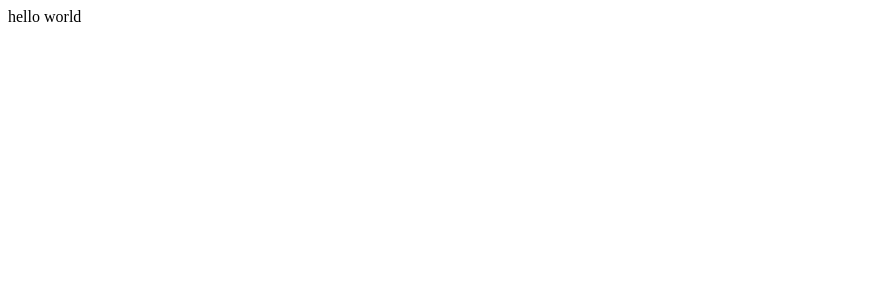
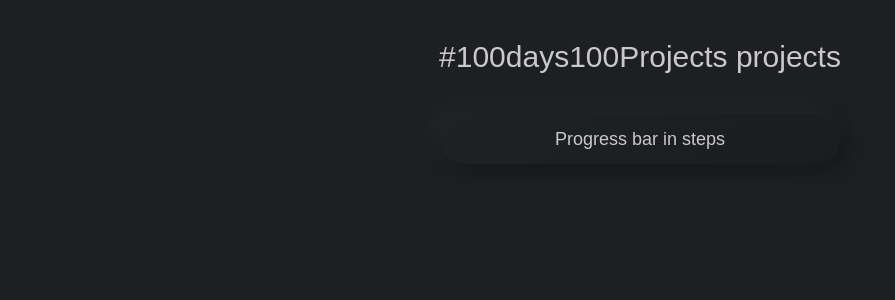
Before and after one commit to happy-unicorn/100days100projects, a React (Create React App) app: page / in a window 1280 px wide. Shown: the top 300 px of the page, without its empty margins (0-895 px from the left). Built offline with nearby package versions, Linux system fonts and the light colour scheme.

Commit message:
Added routing for application

```diff
--- a/src/App.js
+++ b/src/App.js
@@ -1,11 +1,17 @@
 import React from 'react';
+import { Switch, Route, Redirect } from 'react-router-dom';
+import RootPage from './RootPage';
+import StepsProgressBarPage from './steps-progress-bar';
 
-function App() {
+
+const App = () => {
   return (
-      <div>
-        hello world
-      </div>
+      <Switch>
+          <Route component={RootPage} path="/" exact/>
+          <Route component={StepsProgressBarPage} path="/steps-progress-bar" exact/>
+          <Redirect to="/"/>
+      </Switch>
   );
-}
+};
 
 export default App;
--- /dev/null
+++ b/src/GlobalStyles.js
@@ -0,0 +1,14 @@
+import { createGlobalStyle } from 'styled-components';
+
+const GlobalStyle = createGlobalStyle`
+    html, body {
+      height: 100%;
+      width: 100%;
+      margin: 0;
+      padding: 0;
+      background-color: #1d1f21;
+      font-family: Arial, Geneva, Helvetica, sans-serif;
+    }
+`;
+
+export default GlobalStyle;
--- /dev/null
+++ b/src/RootPage.js
@@ -0,0 +1,57 @@
+import React from 'react';
+import { Link } from 'react-router-dom';
+import styled from 'styled-components';
+import pages from './pages.js';
+
+const Page = styled.div`
+  display: flex;
+  flex-direction: column;
+  align-items: center;
+`;
+const Title = styled.div`
+  margin: 40px 20px 20px 20px;
+  font-size: 30px;
+  color: #c9c9cb;
+`;
+const CustomLink = styled(Link)`
+  display: flex;
+  flex-direction: row;
+  align-items: center;
+  justify-content: center;
+  height: 50px;
+  width: 300px;
+  margin: 20px;
+  padding: 0 50px;
+  border-radius: 25px;
+  background: linear-gradient(145deg, #1f2123, #1a1c1e);
+  box-shadow:  9px 9px 18px #17191b, -9px -9px 18px #232527;
+  font-size: 18px;
+  color: #c9c9cb;
+  text-decoration: none;
+
+  &:hover {
+    box-shadow: inset 9px 9px 18px #17191b, inset -9px -9px 18px #232527;
+  }
+`;
+
+const RootPage = () => {
+    return (
+        <Page>
+            <Title>
+                #100days100Projects projects
+            </Title>
+            {
+                pages.map(({slug, description, date}) => {
+                    return (
+                        <CustomLink to={slug}>
+                            {description}
+                        </CustomLink>
+
+                    );
+                })
+            }
+        </Page>
+    );
+};
+
+export default RootPage;
--- a/src/index.js
+++ b/src/index.js
@@ -1,13 +1,20 @@
 import React from 'react';
 import ReactDOM from 'react-dom';
+import { BrowserRouter } from 'react-router-dom';
 import App from './App';
+import GlobalStyle from './GlobalStyles';
 import * as serviceWorker from './serviceWorker';
 
 ReactDOM.render(
-  <React.StrictMode>
-    <App />
-  </React.StrictMode>,
-  document.getElementById('root')
+    <React.StrictMode>
+        <BrowserRouter>
+            <>
+                <GlobalStyle />
+                <App />
+            </>
+        </BrowserRouter>
+    </React.StrictMode>,
+    document.getElementById('root')
 );
 
 // If you want your app to work offline and load faster, you can change
--- /dev/null
+++ b/src/pages.js
@@ -0,0 +1,7 @@
+export default [
+  {
+      slug: '/steps-progress-bar',
+      description: 'Progress bar in steps',
+      date: '18-10-2020'
+  }
+]
--- a/src/steps-progress-bar/index.js
+++ b/src/steps-progress-bar/index.js
@@ -0,0 +1,11 @@
+import React from 'react';
+
+const StepsProgressBarPage = () => {
+    return (
+        <div>
+            Steps progress bar page
+        </div>
+    );
+};
+
+export default StepsProgressBarPage;
```
